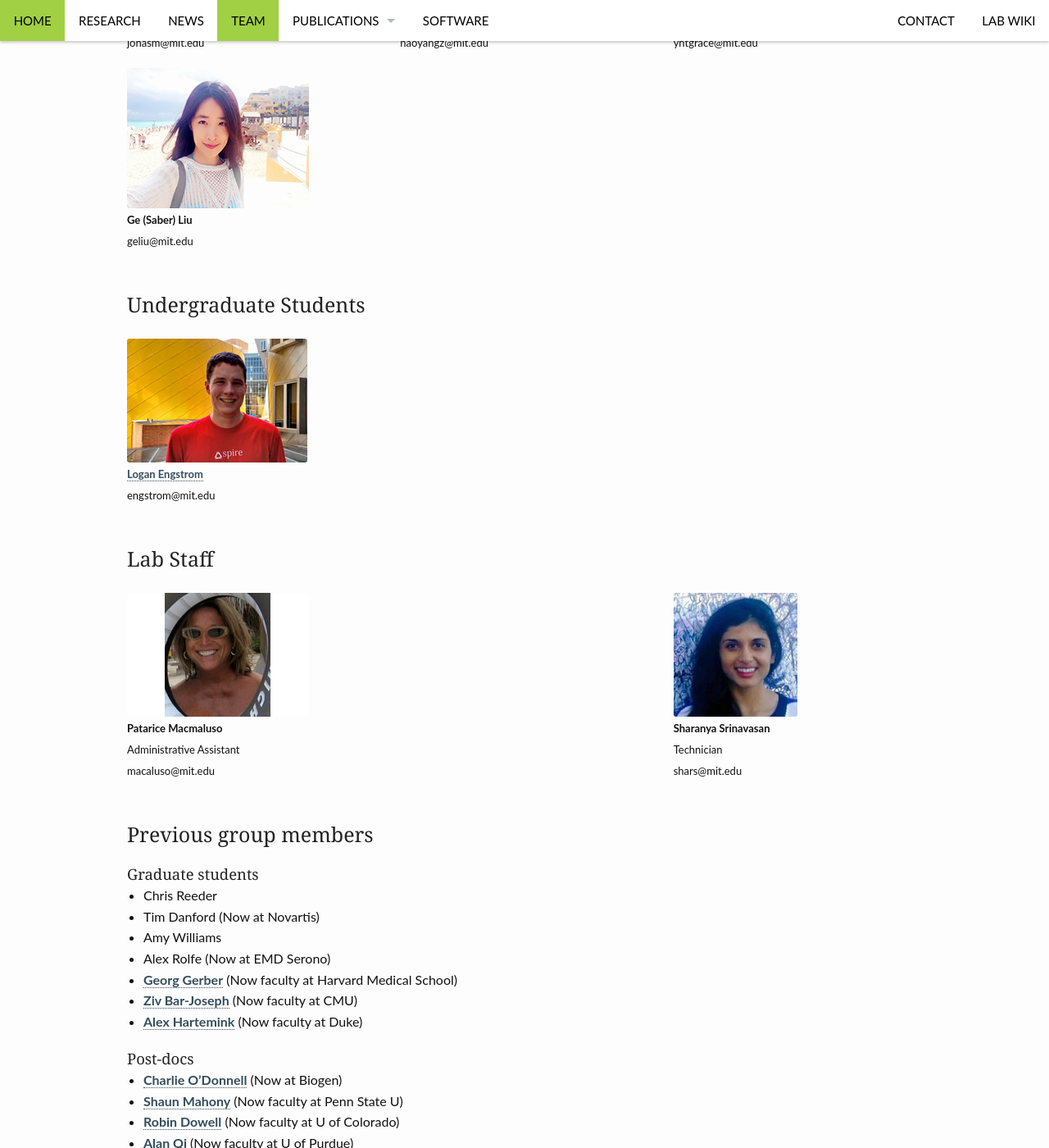
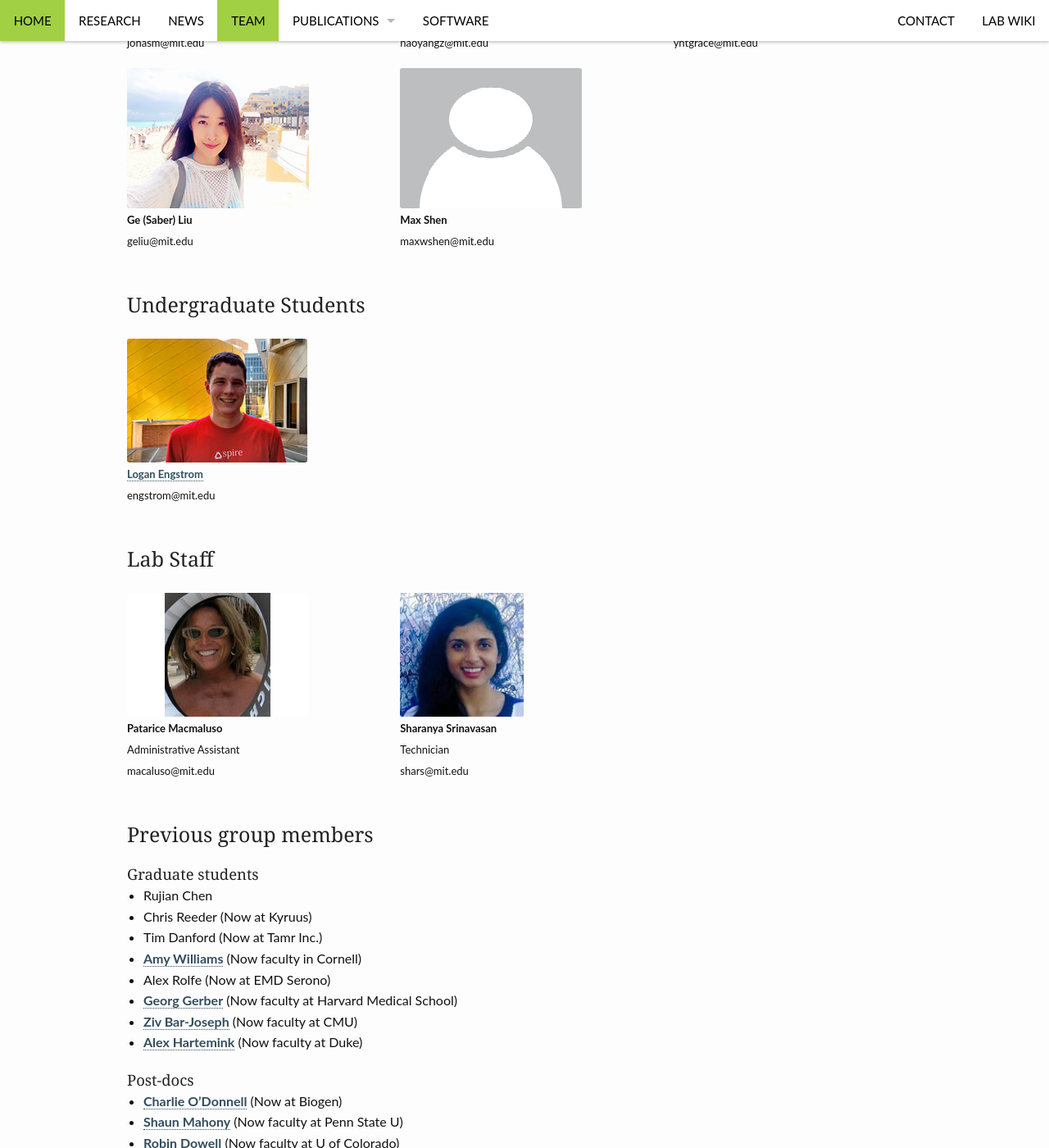
Before and after one commit to gifford-lab/gifford-lab.github.io, a Jekyll site: the page built from pages/team.md, in a window 1280 px wide and 1400 px high, scrolled down 1547 px. Shown: the whole window at 82% size. Built offline with Jekyll 4.4.1, drawn with Linux system fonts in a browser that asks for light colours.

Commit message:
revise alumni

```diff
--- a/pages/team.md
+++ b/pages/team.md
@@ -111,6 +111,19 @@ permalink: "/team/"
 
   <div class="large-4 columns"></div>
   <div class="large-4 columns"></div>
+
+  <div class="large-4 columns">
+  	<img src="{{ site.url }}/images/profile_placeholder.png">
+      <p>
+
+      <b><font size="2">Max Shen</font></b>
+      <br><font size="2">maxwshen@mit.edu</font>
+      </p>
+  </div>
+
+
+  <div class="large-4 columns"></div>
+  <div class="large-4 columns"></div>
 </div>
 
 
@@ -154,6 +167,8 @@ permalink: "/team/"
       <br><font size="2">shars@mit.edu</font>
       </p>
   </div>
+    <div class="large-4 columns"></div>
+  <div class="large-4 columns"></div>
 </div>
 
 
@@ -161,9 +176,10 @@ permalink: "/team/"
 <h3>Previous group members</h3>
 
 ##### Graduate students
-+ Chris Reeder
-+ Tim Danford (Now at Novartis)
-+ Amy Williams
++ Rujian Chen
++ Chris Reeder (Now at Kyruus)
++ Tim Danford (Now at Tamr Inc.)
++ [Amy Williams](http://williamslab.bscb.cornell.edu/) (Now faculty in Cornell)
 + Alex Rolfe (Now at EMD Serono)
 + [Georg Gerber](https://sites.google.com/a/clinpath.bwh.harvard.edu/gerberlab/home) (Now faculty at Harvard Medical School)
 + [Ziv Bar-Joseph](http://www.cs.cmu.edu/~zivbj/) (Now faculty at CMU)
```
Also changed, not shown: images/profile_placeholder.png (added).
